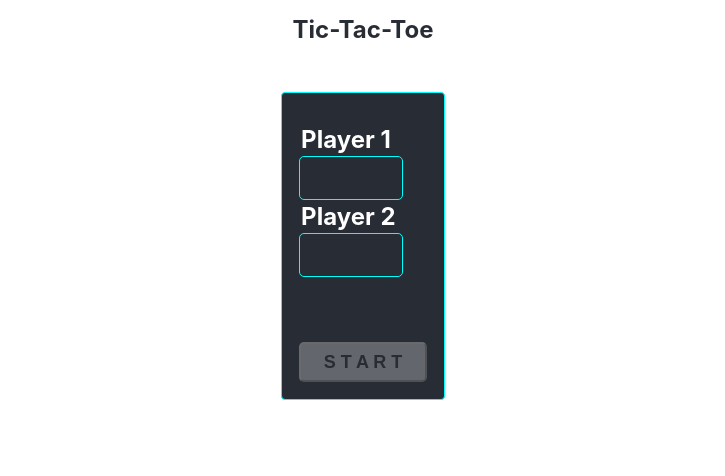
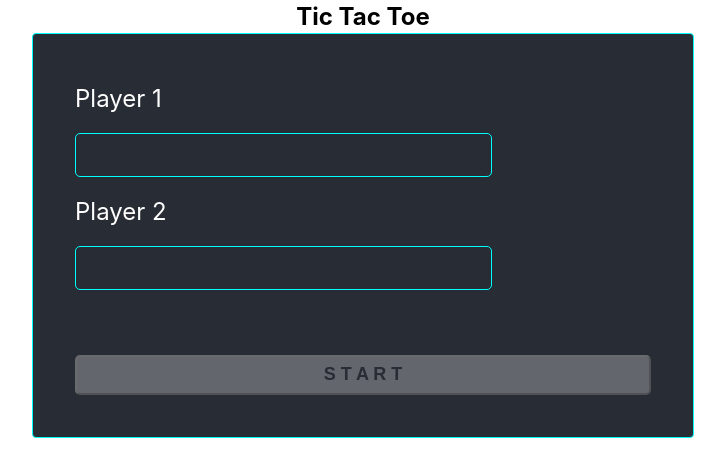
Before and after one commit to FarukC5/tic-tac-toe, a React (Create React App) app: page / in a window 1280 px wide. Shown: the top 476 px of the page, without its empty margins (277-1002 px from the left). Built offline with nearby package versions, Linux system fonts and the light colour scheme.

Commit message:
initial commit

```diff
--- a/src/App.css
+++ b/src/App.css
@@ -3,10 +3,12 @@
 }
 
 .App-header {
-  min-height: 50vh;
+  /*  min-height: 50vh;
+*/
   display: flex;
   flex-direction: column;
   align-items: center;
   justify-content: center;
   color: white;
+  font-size: 100%;
 }
--- a/src/App.js
+++ b/src/App.js
@@ -3,41 +3,7 @@ import React from "react";
 import Game from "./components/Game";
 
 function App() {
-  return (
-    <div className="App">
-      <header className="App-header">
-        <h2 style={{ color: "#282c34", margin:"15px" }}>Tic-Tac-Toe</h2>
-       <Game />
-      </header>
-    </div>
-  );
+  return <Game />;
 }
 
 export default App;
-
-/*
-
-- Game komponenta je Parent za komponente Board i Login
-a Board komponenta je Parent za Navbar i EndGame komponente kao i lista historije igre u formi pop-up,
-medjutim nakon refresha se pojavi i nestaje na klik ili 5 sec regulranim tokom
-
-Game
-    Login
-    Board
-        Navbar
-        EndGame
-        List
-
-- iz Game komponente sam preko props-a prebacio pointere na funkciju u Login komponentu
-
-- Navbar komponentu sam stavio unutar Borad komponente ukoliko ne treba biti uvijek pristurna na ekranu?
-Aplikacija smjesta u localStorage imena igraca i historiju igre a imam i kopiju ukoliko treba izmjena
-da spasi i broj pobjeda igraca nakon refresha.
-
-- Prvobitna ideja je bila da sve nove igrace smjestam u array i da uzimam samo zadnja 2 tako da sam kroz citav kod
-koristio .length -2 i -1 za zadnja 2 igraca iako su uvijek i prisutna samo 2 igraca jer New Game brise array i ubacuje nove,
-brisem postojeci array posto mi je array.length trebao za pocetak igre i zatvaranje Login komponente i prikaz Board komponente
-
-- provjeru pobjednika sam preuzeo sa react-ove stranice i dodao jos koda
-
-*/
--- a/src/components/EndGame.js
+++ b/src/components/EndGame.js
@@ -4,9 +4,11 @@ import "./components.css";
 const EndGame = ({ win, wannaTryAgain }) => {
 
   return (
-    <div className="Login">
-      <div className="Login-screen">
-        <h4 style={{ display: "flex", justifyContent: "center" }}> {win} </h4>
+    <div className="End-game">
+      &nbsp;
+      <div className="End-game-screen">
+        <h4 style={{ display: "flex", justifyContent: "center" /*, fontSize:"150%"*/ }}> {win} </h4>
+       &nbsp;
         <div>
           <button className="button1" onClick={wannaTryAgain}>
             Wanna Try again?
--- a/src/components/Login.js
+++ b/src/components/Login.js
@@ -19,12 +19,11 @@ const Login = ({
   return (
     <div className="Login">
      &nbsp; &nbsp;
-      <div className="Login-screen">
-        <p>Player 1 </p>
-
+        <div className="Login-screen">
         <form >
+        <h2>Player 1 </h2>
           <input onInput={playerChangeHandler1} type="text" />
-          <p>Player 2 </p>
+          <h2>Player 2 </h2>
           <input
             onChange={(e) => {
               checkLenghtHandler(e);
@@ -32,11 +31,9 @@ const Login = ({
             onInput={playerChangeHandler2}
             type="text"
           />
-
           &nbsp; &nbsp;
           <div className="span1">
           &nbsp; &nbsp;
-
           <button
             type="submit"
             className="button1"
@@ -47,7 +44,7 @@ const Login = ({
           </button>
           </div>
         </form>
-      </div>
+     </div>
     </div>
   );
 };
--- a/src/components/Navbar.js
+++ b/src/components/Navbar.js
@@ -1,23 +1,16 @@
 import React from "react";
+import "./components.css";
 
 const Navbar = ({ players, count1, count2, ties }) => {
-  const styles = {
-    fontWeight: "lighter",
-    fontSize: "14px",
-    margin: "0",
-    paddingBottom: "5px",
-    display: "flex",
-    justifyContent: "center",
-    borderBottom: "1px solid grey",
-    position: "inherit",
-  };
+
 
   return (
-    <h3 style={styles}>
-      {" "}
-      {players[players.length - 2]} : {count1} | {players[players.length - 1]} :{" "}
-      {count2} | Ties : {ties}{" "}
-    </h3>
+    <div className="Navbar-items">
+    <span >
+      {players[players.length - 2]} : {count1} | {players[players.length - 1]} :
+      {count2}  | Ties : {ties}
+    </span>
+  </div>
   );
 };
 
```
